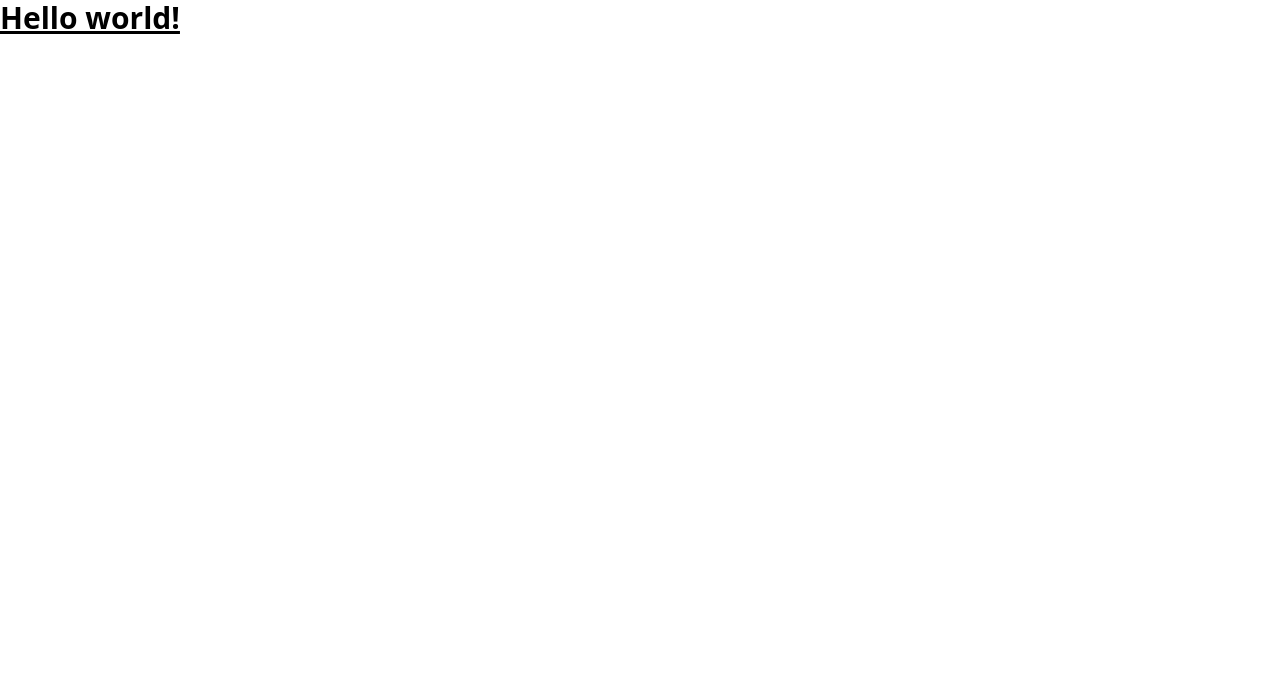
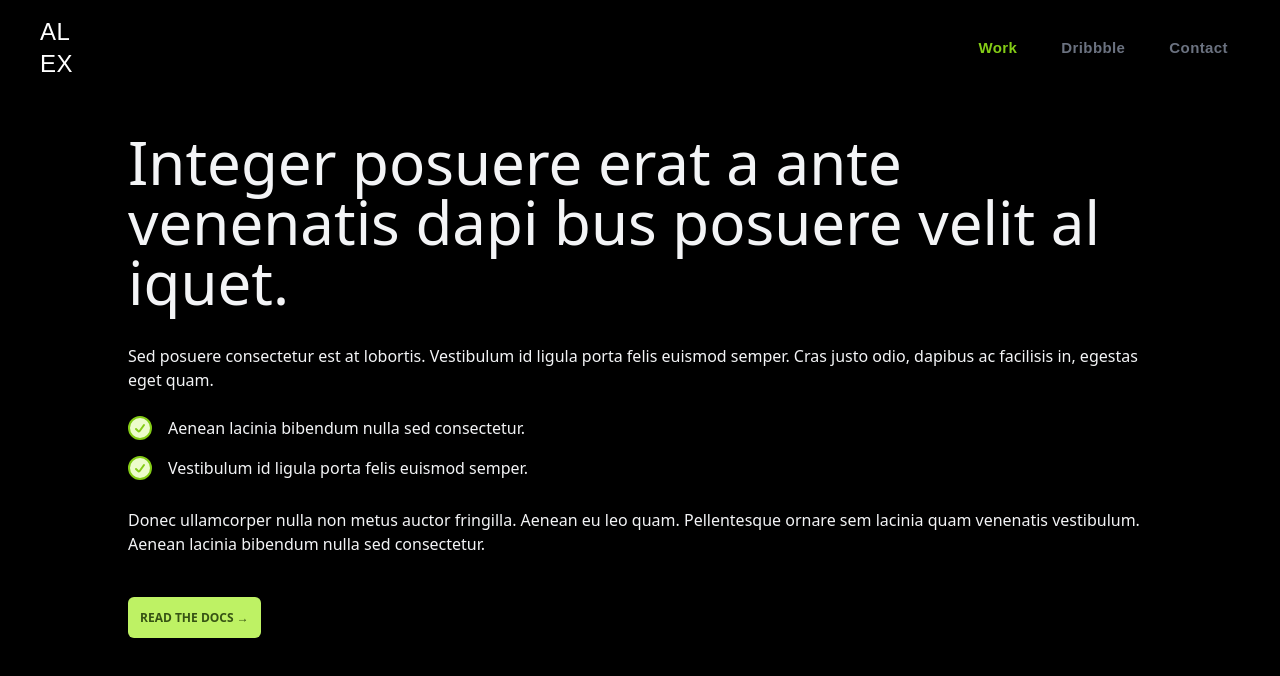
Before and after one commit to alexcampusanocl/testTailwind, a plain HTML site: page index.html in a window 1280 px wide. Drawn offline with nearby package versions, Linux system fonts and the light colour scheme.

Commit message:
archivo de pruebas primera noche

```diff
--- a/index.html
+++ b/index.html
@@ -6,8 +6,83 @@
 			<script src="https://cdn.tailwindcss.com"></script>
 		</head>
 		<body>
-  <h1 class="text-3xl font-bold underline">
-    Hello world!
-  </h1>
+			<div class="relative min-h-screen flex-col justify-center overflow-hidden bg-black ">
+
+				<!-- header -->
+
+				<header class='flex py-4 px-4 sm:px-10 bg-black font-[sans-serif] min-h-[70px] tracking-wide relative z-50'>
+				<div class='flex flex-wrap items-center justify-between gap-5 w-full'>
+					<a href="javascript:void(0)">
+						<!-- <img src="https://readymadeui.com/readymadeui.svg" alt="logo" class='w-36' /> -->
+						 <span class="text-white text-2xl text-center">AL<br>EX</span>
+					</a>
+
+					<div id="collapseMenu" class='max-lg:hidden lg:!block max-lg:before:fixed max-lg:before:bg-black max-lg:before:opacity-50 max-lg:before:inset-0 max-lg:before:z-50'>
+						<button id="toggleClose" class='lg:hidden fixed top-2 right-4 z-[100] rounded-full bg-white p-3'>
+							<svg xmlns="http://www.w3.org/2000/svg" class="w-4 fill-black" viewBox="0 0 320.591 320.591">
+								<path
+								d="M30.391 318.583a30.37 30.37 0 0 1-21.56-7.288c-11.774-11.844-11.774-30.973 0-42.817L266.643 10.665c12.246-11.459 31.462-10.822 42.921 1.424 10.362 11.074 10.966 28.095 1.414 39.875L51.647 311.295a30.366 30.366 0 0 1-21.256 7.288z"
+								data-original="#000000"></path>
+								<path
+								d="M287.9 318.583a30.37 30.37 0 0 1-21.257-8.806L8.83 51.963C-2.078 39.225-.595 20.055 12.143 9.146c11.369-9.736 28.136-9.736 39.504 0l259.331 257.813c12.243 11.462 12.876 30.679 1.414 42.922-.456.487-.927.958-1.414 1.414a30.368 30.368 0 0 1-23.078 7.288z"
+								data-original="#000000"></path>
+							</svg>
+						</button>
+
+						<ul
+							class='lg:flex gap-x-5 max-lg:space-y-3 max-lg:fixed max-lg:bg-white max-lg:w-1/2 max-lg:min-w-[300px] max-lg:top-0 max-lg:left-0 max-lg:p-6 max-lg:h-full max-lg:overflow-auto z-50'>
+							<li class='mb-6 hidden max-lg:block'>
+							<a href="javascript:void(0)"><img src="https://readymadeui.com/readymadeui.svg" alt="logo" class='w-36' />
+							</a>
+							</li>
+							<li class='max-lg:border-b border-gray-300 max-lg:py-3 px-3'>
+								<a href='javascript:void(0)' class='hover:text-lime-500 text-lime-500 block font-semibold text-[15px]'>Work</a>
+							</li>
+							<li class='max-lg:border-b border-gray-300 max-lg:py-3 px-3'><a href='javascript:void(0)'
+								class='hover:text-lime-500 text-gray-500 block font-semibold text-[15px]'>Dribbble</a>
+							</li>
+							</li>
+							<li class='max-lg:border-b border-gray-300 max-lg:py-3 px-3'><a href='javascript:void(0)'
+								class='hover:text-lime-500 text-gray-500 block font-semibold text-[15px]'>Contact</a>
+							</li>
+						</ul>
+					</div>
+				</div>
+				</header>
+
+				<!-- /header -->
+
+
+				<!-- mio -->
+				<div class="relative my-3 bg-black px-2 pb-10 pt-5 text-base sm:rounded-lg sm:px-32 sm:py-5">
+					<h1 class="py-1 pb-8 text-left text-6xl font-light text-gray-100">Integer posuere erat a ante venenatis dapi bus posuere velit al iquet.</h1>
+
+					<p class="text-base text-gray-100">Sed posuere consectetur est at lobortis. Vestibulum id ligula porta felis euismod semper. Cras justo odio, dapibus ac facilisis in, egestas eget quam.</p>
+
+					<ul class="mt-6 space-y-4 text-gray-100">
+						<li class="flex items-center">
+						<svg class="h-6 w-6 flex-none fill-lime-100 stroke-lime-500 stroke-2" stroke-linecap="round" stroke-linejoin="round">
+							<circle cx="12" cy="12" r="11" />
+							<path d="m8 13 2.165 2.165a1 1 0 0 0 1.521-.126L16 9" fill="none" />
+						</svg>
+						<p class="ml-4">Aenean lacinia bibendum nulla sed consectetur.</p>
+						</li>
+
+						<li class="flex items-center">
+						<svg class="h-6 w-6 flex-none fill-lime-100 stroke-lime-500 stroke-2" stroke-linecap="round" stroke-linejoin="round">
+							<circle cx="12" cy="12" r="11" />
+							<path d="m8 13 2.165 2.165a1 1 0 0 0 1.521-.126L16 9" fill="none" />
+						</svg>
+						<p class="ml-4">Vestibulum id ligula porta felis euismod semper.</p>
+						</li>
+					</ul>
+
+					<p class="mt-7 text-gray-100">Donec ullamcorper nulla non metus auctor fringilla. Aenean eu leo quam. Pellentesque ornare sem lacinia quam venenatis vestibulum. Aenean lacinia bibendum nulla sed consectetur.</p>
+					<p class="pt-12">
+						<a href="https://tailwindcss.com/docs" class="rounded-md bg-lime-300 p-3 text-xs font-semibold uppercase text-lime-900 hover:bg-lime-500 hover:text-white">Read the docs &rarr;</a>
+					</p>
+				</div>
+				<!-- mio -->
+			</div>
 		</body>
 	</html>
```
Lines whose indentation alone changed are shown as unchanged.
